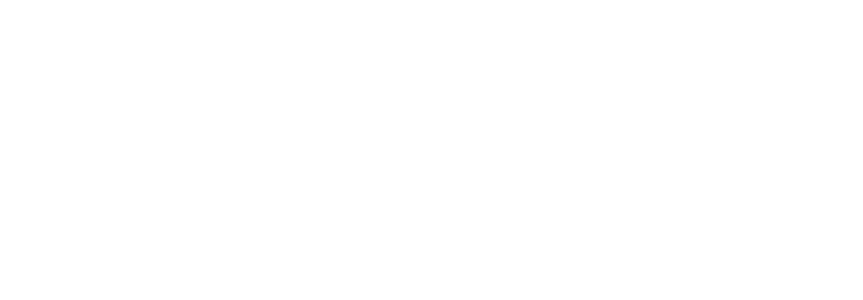
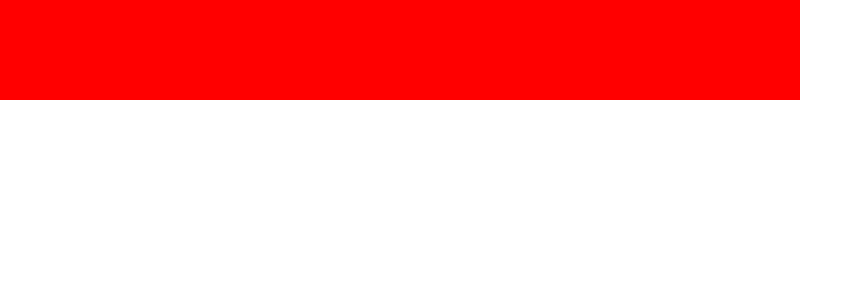
Before and after one commit to NathanSzu/website-template-react-firebase, a React (Create React App) app: page / in a window 1280 px wide. Shown: the top 300 px of the page, without its empty margins (0-863 px from the left). Built offline with nearby package versions, Linux system fonts and the light colour scheme.

Commit message:
Installed gsap npm package instead and created script file for standard animations

```diff
--- a/package.json
+++ b/package.json
@@ -6,6 +6,7 @@
     "@testing-library/jest-dom": "^5.11.9",
     "@testing-library/react": "^11.2.5",
     "@testing-library/user-event": "^12.7.3",
+    "gsap": "^3.6.0",
     "react": "^17.0.1",
     "react-dom": "^17.0.1",
     "react-helmet-async": "^1.0.7",
--- a/public/index.css
+++ b/public/index.css
@@ -31,3 +31,18 @@ body::-webkit-scrollbar {
 .App {
 
 }
+
+.animation-test {
+  width: 100px;
+  height: 100px;
+  background-color: red;
+}
+
+.flex-wrap {
+  display: flex;
+  flex-wrap: wrap;
+}
+
+.flex-child {
+
+}
--- a/public/index.html
+++ b/public/index.html
@@ -38,7 +38,5 @@
     <div id="root"></div>
 
 
-    <!-- CDN link for the GSAP animation package. This only includes the core GSAP files. -->
-    <script src="https://cdnjs.cloudflare.com/ajax/libs/gsap/3.6.0/gsap.min.js"></script>
   </body>
 </html>
--- a/src/App.js
+++ b/src/App.js
@@ -1,9 +1,10 @@
 import logo from './logo.svg';
+import AnimationTest from './components/AnimationTest'
 
 function App() {
   return (
     <div className="App">
-
+      <AnimationTest />
     </div>
   );
 }
--- /dev/null
+++ b/src/components/AnimationTest.js
@@ -0,0 +1,39 @@
+import React, { useEffect } from 'react'
+import { InFromTop, InFromBottom } from '../utils/script'
+
+export default function AnimationTest() {
+
+    useEffect(() => {
+        InFromTop()
+        InFromBottom()
+    }, [])
+
+    return (
+        <div className='flex-wrap'>
+            <div className='animation-test InFromTop'>
+
+            </div>
+            <div className='animation-test InFromTop'>
+
+            </div>
+            <div className='animation-test InFromTop'>
+
+            </div>
+            <div className='animation-test InFromTop'>
+
+            </div>
+            <div className='animation-test InFromBottom'>
+
+            </div>
+            <div className='animation-test InFromBottom'>
+
+            </div>
+            <div className='animation-test InFromBottom'>
+
+            </div>
+            <div className='animation-test InFromBottom'>
+
+            </div>
+        </div>
+    )
+}
--- /dev/null
+++ b/src/utils/script.js
@@ -0,0 +1,10 @@
+import gsap from 'gsap'
+
+// Fade in from top
+export const InFromTop = () => {
+    gsap.from('.InFromTop', {duration: .5, yPercent: '-100', opacity: '0', stagger: .2})
+}
+
+export const InFromBottom = () => {
+    gsap.from('.InFromBottom', {duration: .5, y: '100', opacity: '0', stagger: .2})
+}
```
Also changed, not shown: 1 other file (tests, documents, lock files or other folders).
